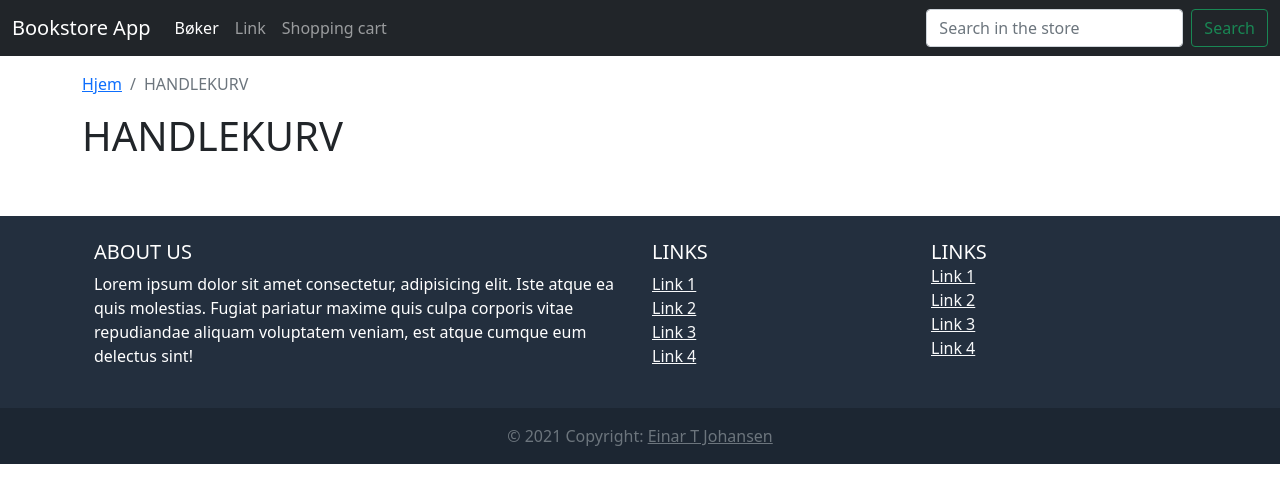
After one commit to Tjeinar/Bookstore_App, a Django app: page /shopping_cart/ in a window 1280 px wide. The commit adds this page. Shown: the top 503 px of the page. Run offline with Django 3.2, Linux system fonts and the light colour scheme.

```diff
--- a/bookstore/admin.py
+++ b/bookstore/admin.py
@@ -1,5 +1,7 @@
 from django.contrib import admin
-from .models import Book
+from .models import Book, OrderItem, Order
 
 # Register your models here.
 admin.site.register(Book)
+admin.site.register(OrderItem)
+admin.site.register(Order)
--- a/bookstore/views.py
+++ b/bookstore/views.py
@@ -8,3 +8,11 @@
         'bookstore_list' :book
     }
     return render(request, "bookstore_list.html", context)
+
+def shopping_cart(request):
+    context = {}
+    return render(request, 'shopping_cart.html', context)
+
+def checkout(request):
+    context = {}
+    return render(request, 'shopping_cart.html', context)
--- a/bookstoreSite/urls.py
+++ b/bookstoreSite/urls.py
@@ -18,12 +18,14 @@ from django.urls import path
 from bookstore.views import bookstore_book
 from django.conf import settings
 from django.conf.urls.static import static
+from bookstore import views
 
 
 urlpatterns = [
     path('admin/', admin.site.urls),
-    path('books/', bookstore_book ),
+    path('index/', bookstore_book, name='index'),
     path('', bookstore_book ),
+    path('shopping_cart/', views.shopping_cart, name='shopping_cart'),
 ] + static(settings.MEDIA_URL, document_root=settings.MEDIA_ROOT)
 
 #if settings.DEBUG:
--- /dev/null
+++ b/static/js/shopping_cart.js
@@ -0,0 +1,3 @@
+function myFunction() {
+    console.log("Clicked!!!!!!!!!")
+}
--- a/templates/base.html
+++ b/templates/base.html
@@ -3,7 +3,7 @@
 <html lang="en">
 
 <head>
-    <meta charset="utf-8">
+    <meta charset="UTF-8">
     <meta name="viewport" content="width=device-width, initial-scale=1, shrink-to-fit=no">
 
     <!-- Title -->
@@ -14,34 +14,32 @@
 
     <!-- Bootstrap CSS -->
     <link href="https://cdn.jsdelivr.net/npm/bootstrap@5.0.0-beta1/dist/css/bootstrap.min.css" rel="stylesheet" integrity="sha384-giJF6kkoqNQ00vy+HMDP7azOuL0xtbfIcaT9wjKHr8RbDVddVHyTfAAsrekwKmP1" crossorigin="anonymous">
-    <!--Bootstrap Icons-->
-    <link rel="stylesheet" href="node_modules/bootstrap-icons/font/bootstrap-icons.css">
-    <script src="https://cdn.jsdelivr.net/npm/bootstrap@5.0.0-beta1/dist/js/bootstrap.bundle.min.js"
-        integrity="sha384-ygbV9kiqUc6oa4msXn9868pTtWMgiQaeYH7/t7LECLbyPA2x65Kgf80OJFdroafW"
-        crossorigin="anonymous"></script>
 
     <!-- Font Awesome CSS -->
     <link rel="stylesheet" href="https://stackpath.bootstrapcdn.com/font-awesome/4.7.0/css/font-awesome.min.css" integrity="sha384-wvfXpqpZZVQGK6TAh5PVlGOfQNHSoD2xbE+QkPxCAFlNEevoEH3Sl0sibVcOQVnN" crossorigin="anonymous">
-</head>
+
+    <!-- JavaScript-->
+    <script type="text/javascript" src="{% static 'js/shopping_cart.js' %}"></script>
+  </head>
 
 <body>
 <!-- Navbar top-->
 <nav class="navbar navbar-expand-lg navbar-dark bg-dark">
   <div class="container-fluid">
-    <a class="navbar-brand" href="#">Bookstore App</a>
+    <a class="navbar-brand" href="{% url 'index' %}">Bookstore App</a>
     <button class="navbar-toggler" type="button" data-bs-toggle="collapse" data-bs-target="#navbarSupportedContent" aria-controls="navbarSupportedContent" aria-expanded="false" aria-label="Toggle navigation">
       <span class="navbar-toggler-icon"></span>
     </button>
     <div class="collapse navbar-collapse" id="navbarSupportedContent">
       <ul class="navbar-nav me-auto mb-2 mb-lg-0">
         <li class="nav-item">
-          <a class="nav-link active" aria-current="page" href="#">Bøker</a>
+          <a class="nav-link active" aria-current="page" href="{% url 'index' %}">Bøker</a>
         </li>
         <li class="nav-item">
           <a class="nav-link" href="#">Link</a>
         </li>
         <li class="nav-item">
-          <a class="nav-link" href="#">Shopping cart </a>
+          <a class="nav-link" href="{% url 'shopping_cart' %}">Shopping cart </a>
         </li>
       </ul>
       <form class="d-flex">
--- a/templates/bookstore_list.html
+++ b/templates/bookstore_list.html
@@ -36,7 +36,7 @@
                     </div>
                     <!-- Add to shopping cart button-->
                     <div class="card-footer bg-transparent border-0">
-                        <a href="#" class="btn btn-success">
+                        <a href="#" class="btn btn-success update-cart" onclick="myFunction()">
                             <svg xmlns="http://www.w3.org/2000/svg" width="18" height="18" fill="currentColor" class="bi bi-cart" viewBox="0 1 15 16">
                             <path d="M0 1.5A.5.5 0 0 1 .5 1H2a.5.5 0 0 1 .485.379L2.89 3H14.5a.5.5 0 0 1 .491.592l-1.5 8A.5.5 0 0 1 13 12H4a.5.5 0 0 1-.491-.408L2.01 3.607 1.61 2H.5a.5.5 0 0 1-.5-.5zM3.102 4l1.313 7h8.17l1.313-7H3.102zM5 12a2 2 0 1 0 0 4 2 2 0 0 0 0-4zm7 0a2 2 0 1 0 0 4 2 2 0 0 0 0-4zm-7 1a1 1 0 1 1 0 2 1 1 0 0 1 0-2zm7 0a1 1 0 1 1 0 2 1 1 0 0 1 0-2z"/>
                             </svg>
--- /dev/null
+++ b/templates/shopping_cart.html
@@ -0,0 +1,33 @@
+{% extends 'base.html' %}
+{% load static %}
+{% block title %} Bookstore | Shopping cart {% endblock %}
+
+
+{% block content %}
+<div class="container">
+    <div class="row mt-3">
+        <!-- Breadcrumb-->
+        <nav aria-label="breadcrumb">
+            <ol class="breadcrumb">
+                <li class="breadcrumb-item"><a href="{% url 'index' %}">Hjem</a></li>
+                <li class="breadcrumb-item active" aria-current="page">HANDLEKURV</li>
+            </ul>
+        </nav>
+        <div class = "col-2 col-sm-5 col-md-4 col-lg-3 col-xl-2  d-flex">
+            <div class="cart-container">
+                <div class="cart-form">
+                    <table class="table">
+                        <tr></tr>
+                    </table>
+
+                </div>
+
+            </div>
+            <span class="title">
+                <h1>HANDLEKURV</h1>
+            </span>
+
+        </div>
+    </div>
+</div>
+{% endblock %}
```
Also changed, not shown: bookstore/models.py (+15 -0 lines), bookstore/migrations/0008_auto_20210716_2352.py (added), db.sqlite3.
